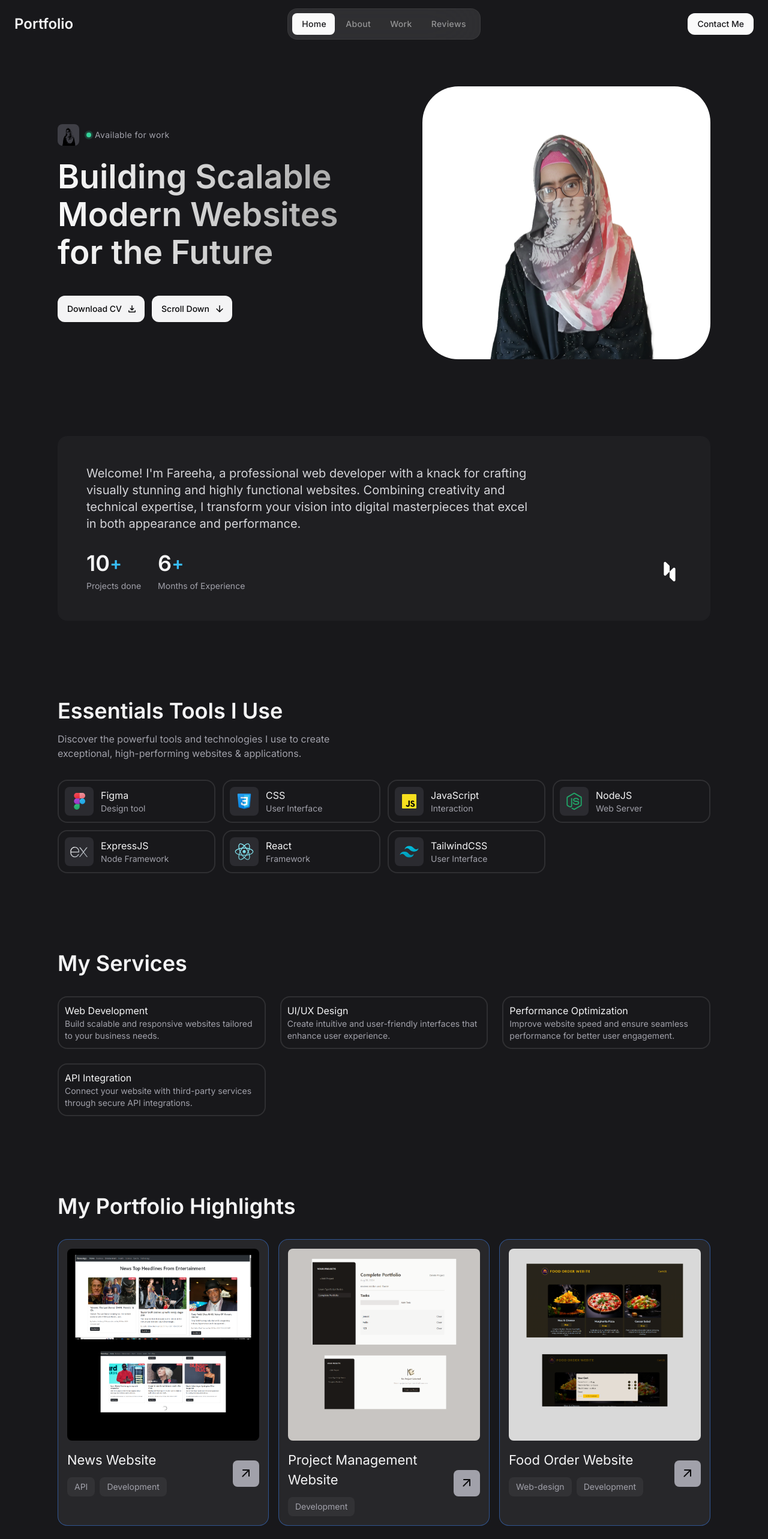
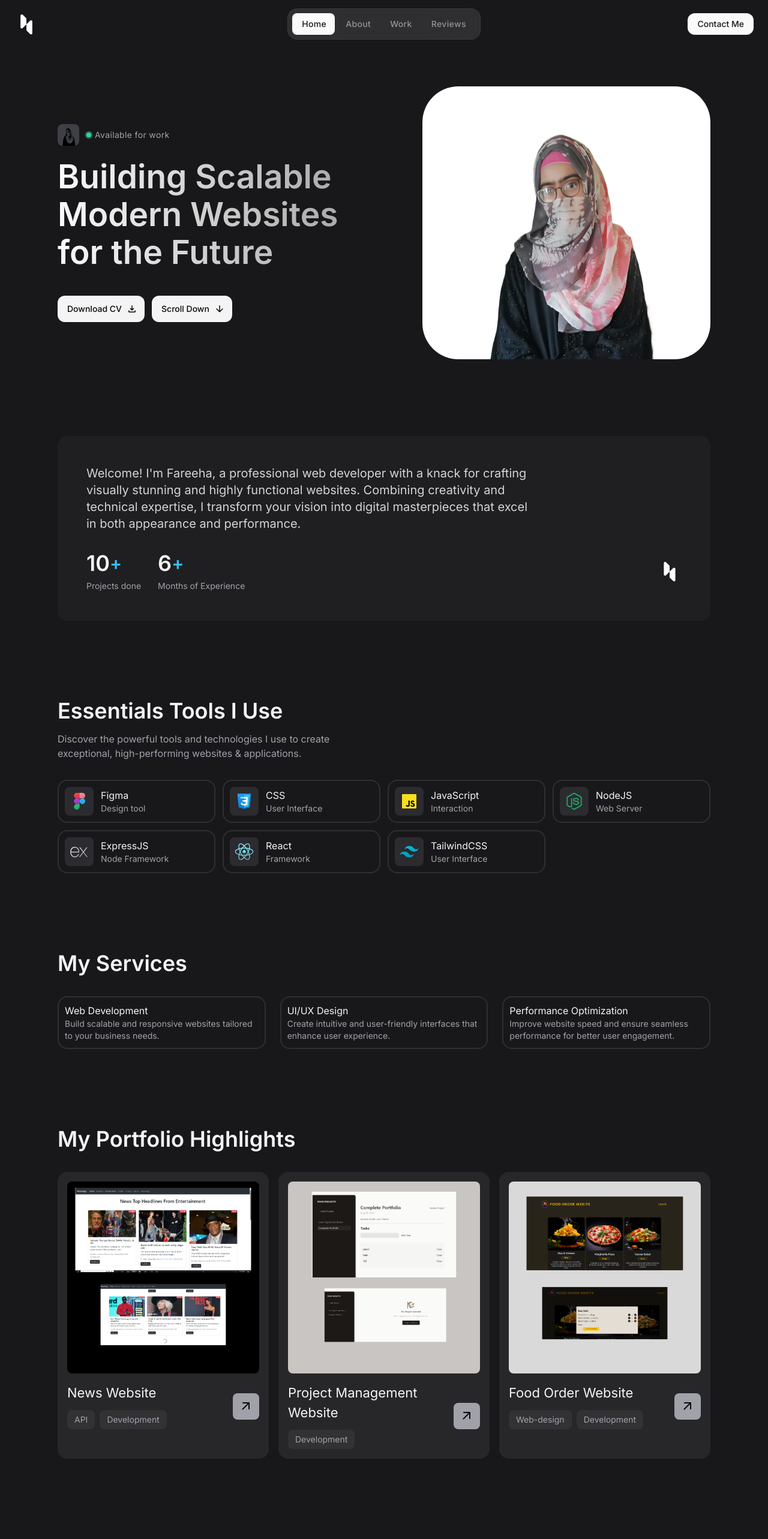
Before and after one commit to Fareehanoor/Portfolio-FareehaAbbas, a React (Vite) app: page / in a window 1280 px wide. Shown: the top 2566 px of the page at 60% size. Built offline with nearby package versions, Linux system fonts and the light colour scheme; the HTML template or start-up script is replaced by a standard one.

Commit message:
some minor changes'

```diff
--- a/src/components/Header/Header.jsx
+++ b/src/components/Header/Header.jsx
@@ -7,17 +7,15 @@ const Header = () => {
     <>
       <header className="fixed top-0 left-0 flex w-full h-20 items-center z-40 bg-gardient-to-b from-zinc-900 to-zinc-900/0 ">
         <div className="max-w-screen-2xl w-full mx-auto px-4 flex justify-between items-center md:px-6 md:grid md:grid-cols-[1fr,3fr,1fr]">
-          <h1 className="text-zinc-100 hover:text-zinc-400 font-semibold text-2xl">
-            Portfolio
-            {/* <a href="/" className="logo">
-              <img
-                src="/images/portfolio_logo.png"
-                alt="logo_image"
-                height={40}
-                width={40}
-              />
-            </a> */}
-          </h1>
+          <a href="/" className="logo">
+            <img
+              src="/images/logo.svg"
+              alt="logo_image"
+              height={40}
+              width={40}
+            />
+          </a>
+
           <div className="relative md:justify-self-center">
             <button
               className="menu-btn md:hidden"
--- a/src/components/Review/Review.jsx
+++ b/src/components/Review/Review.jsx
@@ -6,7 +6,6 @@ const Review = () => {
       content:
         "Thanks so much, Will…look forward to doing more work for you! Nice and Good Work",
       name: "Arif kamal",
-      imgSrc: "/images/people-1.jpg",
       company: "LinkedIn",
     },
   ];
@@ -15,13 +14,12 @@ const Review = () => {
       <div className="container">
         <h2 className="headline-2 mb-8 reveal-up">What our Customer say</h2>
         <div className="flex items-stretch gap-3 w-fit">
-          {reviews.map(({ content, name, imgSrc, company }, key) => (
+          {reviews.map(({ content, name, company }, key) => (
             <ReviewCard
               key={key}
               content={content}
               name={name}
               company={company}
-              imgSrc={imgSrc}
               className="reveal-up"
             />
           ))}
--- a/src/components/Review/ReviewCard.jsx
+++ b/src/components/Review/ReviewCard.jsx
@@ -6,7 +6,7 @@ rating.fill({
   style: { fontVariationSettings: '"FILL" 1' },
 });
 
-const ReviewCard = ({ content, name, imgSrc, company }) => {
+const ReviewCard = ({ content, name, company }) => {
   return (
     <div className="bg-zinc-800 p-5 rounded-xl min-w-[320px] flex flex-col lg:min-w-[420px]">
       <div className="flex items-center gap-1 mb-3 ">
@@ -22,16 +22,6 @@ const ReviewCard = ({ content, name, imgSrc, company }) => {
       </div>
       <p className="text-zinc-400 mb-8 ">{content}</p>
       <div className="flex items-center gap-2 mt-auto">
-        <figure className="img-box rounded-lg">
-          <img
-            src={imgSrc}
-            alt={name}
-            className="img-cover"
-            width={44}
-            height={44}
-            loading="lazy"
-          />
-        </figure>
         <div>
           <p>{name}</p>
           <p className="text-xs text-zinc-400 tracking-wider">{company}</p>
--- a/src/components/Services/Services.jsx
+++ b/src/components/Services/Services.jsx
@@ -15,10 +15,6 @@ const services = [
   {
     label: "Performance Optimization",
     desc: "Improve website speed and ensure seamless performance for better user engagement.",
-  },
-  {
-    label: "API Integration",
-    desc: "Connect your website with third-party services through secure API integrations.",
   },
 ];
 
--- a/src/components/Work/ProjectCard.jsx
+++ b/src/components/Work/ProjectCard.jsx
@@ -4,7 +4,7 @@ const ProjectCard = ({ imgSrc, title, tags, projectLink, classes }) => {
   return (
     <div
       className={
-        "relative p-4 rounded-2xl bg-zinc-800 hover:bg-zinc-700/50 active:bg-zinc-700/60 ring-1 ring-inset ring-inset-50/5 transition-colors " +
+        "relative p-4 rounded-2xl bg-zinc-800 hover:bg-zinc-700/50 active:bg-zinc-700/60 ring-inset ring-inset-50/5 transition-colors " +
         classes
       }
     >
```
